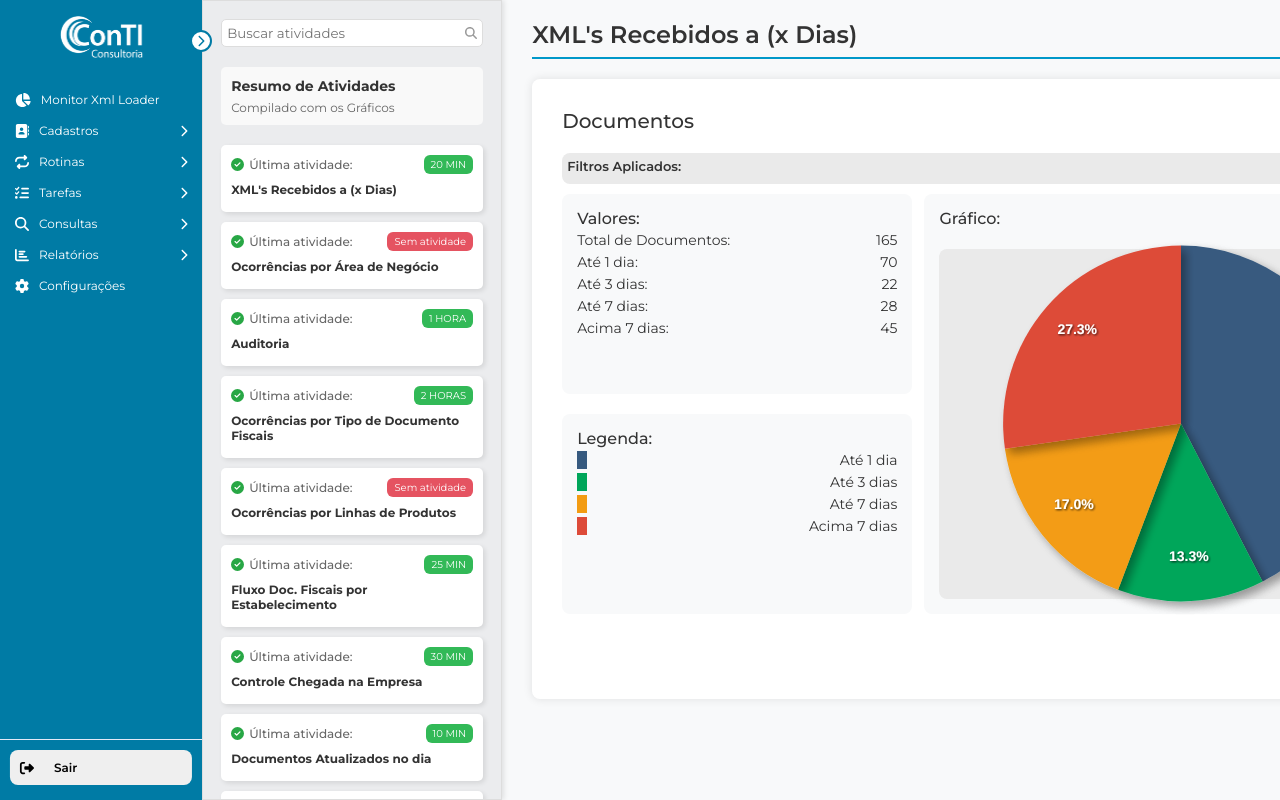
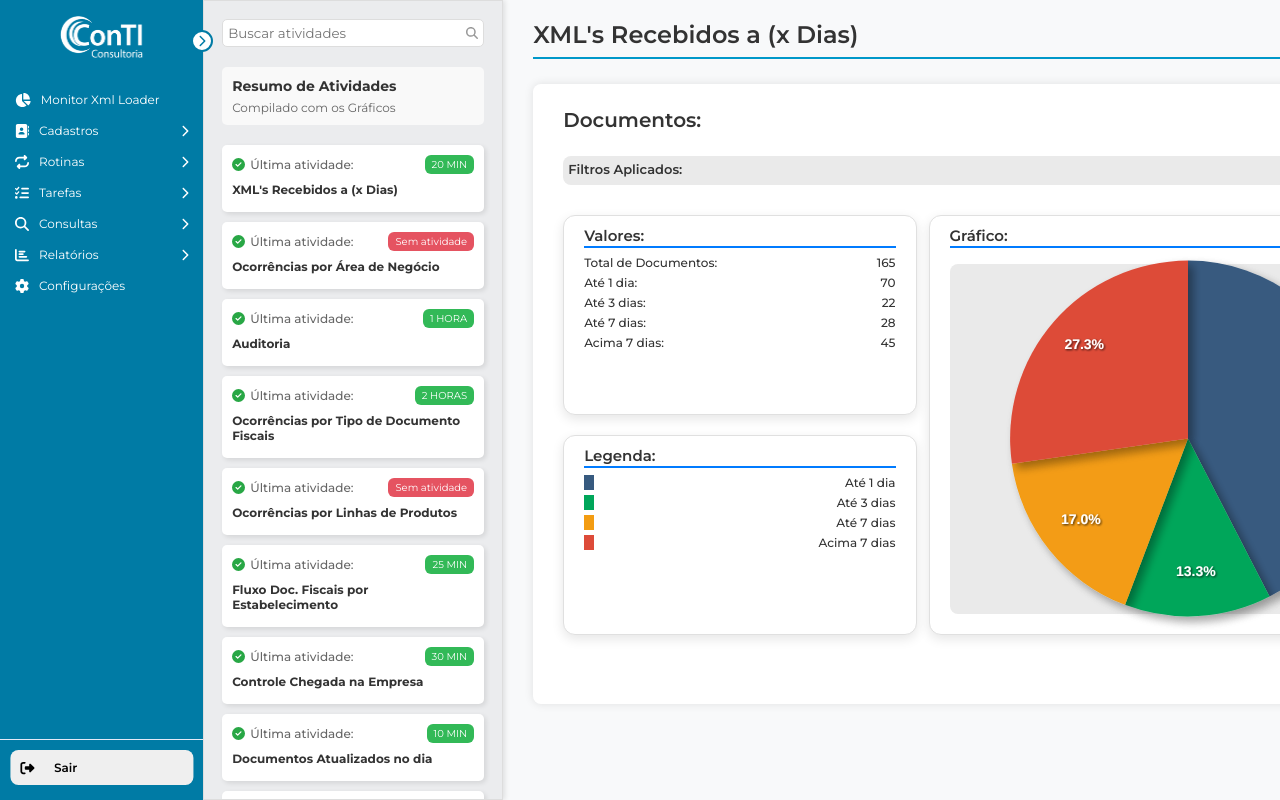
Before and after one commit to hudtadeu/xmlloader-web, a React (Create React App) app: page / in a window 1280 px wide. Shown: the top 800 px of the page. Built offline with nearby package versions, Linux system fonts and the light colour scheme.

Commit message:
Atualização

```diff
--- a/src/components/menu/dashboard/Dashboard.js
+++ b/src/components/menu/dashboard/Dashboard.js
@@ -237,7 +237,7 @@ const Dashboard = () => {
         )}
         <div className="account-summary-container">
           <div className="header">
-            <h2>Documentos</h2>
+            <h2>Documentos:</h2>
             <div className="date-filter">
               <button className="filter-document-button" onClick={openModal}>
                 Filtrar Documento
--- a/src/components/menu/dashboard/styleDashboard.css
+++ b/src/components/menu/dashboard/styleDashboard.css
@@ -48,6 +48,7 @@ body {
   box-shadow: 0 0 10px rgba(0, 0, 0, 0.1);
   padding: 30px;
   margin-bottom: 20px;
+  margin-top: 25px;
   width: calc(100% - 30px);
   height: 620px;
   margin-left: 10px;
@@ -65,7 +66,8 @@ body {
 
 .header h2 {
   font-size: 20px;
-  font-weight: 500;
+  font-weight: 600;
+  margin-top: -10px;
 }
 
 .header p {
@@ -119,6 +121,7 @@ body {
 .summary {
   display: flex;
   justify-content: space-between;
+  margin-top: 30px;
 }
 
 .summary-column {
@@ -128,12 +131,21 @@ body {
 }
 
 .summary-section {
-  background-color: #f8f9fa;
-  border-radius: 8px;
-  padding: 15px;
+  background-color: #ffffff;
+  border: 1px solid #e0e0e0;
+  border-radius: 12px;
+  padding: 20px;
   margin-bottom: 20px;
   height: 200px;
+  box-shadow: 0 4px 12px rgba(0, 0, 0, 0.1);
+  transition: transform 0.3s ease, box-shadow 0.3s ease;
 }
+
+.summary-section:hover {
+  transform: translateY(-5px);
+  box-shadow: 0 6px 20px rgba(0, 0, 0, 0.15);
+}
+
 
 .division-notes {
   flex: 1;
@@ -146,21 +158,27 @@ body {
 
 
 .summary-section h3 {
-  font-size: 16px;
-  font-weight: 500;
-  margin-bottom: 3px;
+  font-size: 15px;
+  margin-top: -10px;
+  font-weight: 600;
+  color: #333333;
+  margin-bottom: 7px;
+  border-bottom: 2px solid #007bff;
+  padding-bottom: 1px;
 }
 
 .summary-details {
   display: flex;
   flex-direction: column;
+  gap: 1px;
 }
 
 .summary-item {
   display: flex;
   justify-content: space-between;
   margin-bottom: 4px;
-  font-size: 14px;
+  font-size: 12px;
+  font-weight: 410;
 }
 
 .chart-placeholder {
@@ -345,19 +363,11 @@ body {
   background-color: #0056b3;
 }
 
-
-.summary-item {
-  display: flex;
-  justify-content: space-between;
-  margin-bottom: 4px;
-  font-size: 14px;
-}
-
 .data-period h3 {
   font-size: 13px;
   font-weight: 600;
   color: #333;
-  margin-bottom: 5px;
+  margin-bottom: 3px;
   padding: 5px;
 }
 
@@ -381,7 +391,7 @@ body {
   display: inline-block;
   align-items: center;
   justify-content: space-between;
-  margin-bottom: 2px;
+  margin-bottom: 5px;
   margin-left: 3px;
   padding: 3px;
   font-size: 10px;
```
